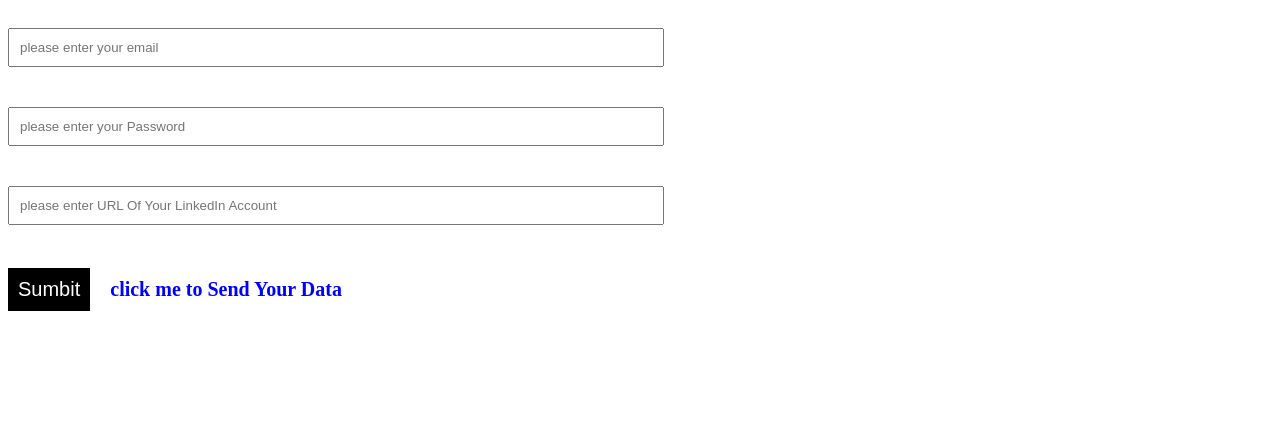
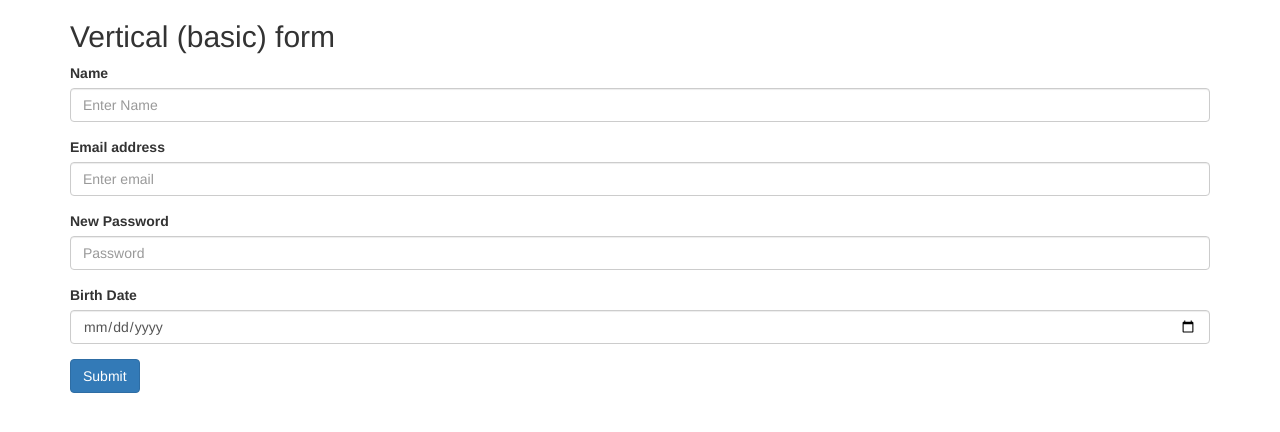
Before and after one commit to laila910/VlidatationInputsForm, a PHP site: page / in a window 1280 px wide. Shown: the top 432 px of the page. Run offline with PHP 8.4, Linux system fonts and the light colour scheme.

Commit message:
Update index.php

```diff
--- a/index.php
+++ b/index.php
@@ -1,4 +1,6 @@
  <?php
+  $errorMessages=array(); //associative array to carry the errors during check the validation
+
 function CleanInputs($input)
 {
     $input=trim($input);
@@ -6,25 +8,8 @@ function CleanInputs($input)
     $input=htmlspecialchars($input);
     return $input;
 }
-function ValidEmail($email){
-    if(!empty($email)){
 
-    if(!filter_var($email,FILTER_VALIDATE_EMAIL)){
-        $s_email = filter_var($email,FILTER_SANITIZE_EMAIL);
-        if(!filter_var($email,FILTER_VALIDATE_EMAIL)){
-            echo 'Note: You can use this email'.' '.$s_email;
 
-          }
-
-    }else{
-        return 'Valid Email';
-
-    }
-}else{
-    echo '<br>Note : Please Enter Your Email!';
-}
-
-}
 function ValidURL($AccountOfLinkedIn){
     if(!empty( $AccountOfLinkedIn)){
          $AccountOfLinkedIn=trim($AccountOfLinkedIn);
@@ -54,91 +39,102 @@ function validpass($password){
 
  if($_SERVER['REQUEST_METHOD']=="POST"){
 
+     $name =CleanInputs($_POST["name"]);
      $email =CleanInputs($_POST["email"]);
      $password =CleanInputs($_POST["password"]);
      $AccountOfLinkedIn=$_POST["account"];
+     //check the email
+       if(!empty($email)){
 
-     if((validEmail($email)=="Valid Email")||(validURL($AccountOfLinkedIn)=="Valid URL")||(validpass($password)=="Valid password")){
+            if(!filter_var($email,FILTER_VALIDATE_EMAIL)){
+                 $s_email = filter_var($email,FILTER_SANITIZE_EMAIL);
+                   if(!filter_var($s_email,FILTER_VALIDATE_EMAIL)){
+                        $errorMessages['email'] = 'error your Email is not valid! ';
 
-          if(((validURL($AccountOfLinkedIn)=="Valid URL")||(validpass($password)=="Valid password"))){
-               if((validpass($password)=="Valid password")){
+                    }
+
+             }else{
+                      return $email;
+
+                  }
+        }else{
+                  $errorMessages['email'] = 'error Email Required!';
+            }
+
+
+     if(count($errorMessages) == 0){
+
+        echo 'your name is : '.$name.'<br> your email is :'.$email.'<br> your password is:'.$password.'<br> your LinkedIn Account is:'.$AccountOfLinkedIn;
+     }else{
+
+     // print error messages
+     foreach($errorMessages as $key => $value){
+
+        echo '* '.$key.' : '.$value.'<br>';
+     }
+
+
+    }
+}
 
 
 
 
 
 
-        }else{
-              echo '<br>your Email is '.' '.$email .'<br> Your Password is :'.' '.$password.'<br>your LinkdIn Account (URL) is '.' '.$AccountOfLinkedIn;
-        }
-    }
-}
-
-
-
-
-}
-
-
 
 
   ?>
  <!DOCTYPE html>
-
- <html>
+ <html lang="en">
 
      <head>
+         <title>Register</title>
          <meta charset="utf-8">
-         <meta http-equiv="X-UA-Compatible" content="IE=edge">
-         <title></title>
-         <meta name="description" content="">
          <meta name="viewport" content="width=device-width, initial-scale=1">
-         <link rel="stylesheet" href="">
-         <style>
-         body {
-             font-size: 20px;
-             color: blue;
-             font-weight: bolder;
-         }
-
-         input {
-             width: 50%;
-             padding: 10px;
-             margin-right: auto;
-             margin-left: auto;
-             margin-top: 20px;
-             margin-bottom: 20px;
-         }
-
-
-         button {
-             color: #fff;
-             background-color: #000;
-             border: none;
-             padding: 10px;
-             margin-right: 20px;
-             font-size: 20px;
-             margin-bottom: 20px;
-         }
-
-         </style>
+         <link rel="stylesheet" href="https://maxcdn.bootstrapcdn.com/bootstrap/3.4.1/css/bootstrap.min.css">
+         <script src="https://ajax.googleapis.com/ajax/libs/jquery/3.5.1/jquery.min.js"></script>
+         <script src="https://maxcdn.bootstrapcdn.com/bootstrap/3.4.1/js/bootstrap.min.js"></script>
      </head>
 
      <body>
 
+         <div class="container">
+             <h2>Vertical (basic) form</h2>
+             <form method="post" action="<?php echo htmlspecialchars($_SERVER['PHP_SELF']);?>"
+                 enctype="multipart/form-data">
 
-         <form method="post" action="<?php echo $_SERVER['PHP_SELF'] ?> ">
+                 <div class="form-group">
+                     <label for="exampleInputEmail1">Name</label>
+                     <input type="text" name="name" class="form-control" id="exampleInputName" aria-describedby=""
+                         placeholder="Enter Name">
+                 </div>
 
-             <input type="text" name="email" placeholder="please enter your email"><br>
-             <input type="text" name="password" placeholder="please enter your Password"><br>
-             <input type="text" name="account" placeholder="please enter URL Of Your LinkedIn Account"><br><br>
 
-             <button type="submit" name="submit" value="submit"> Sumbit</button><span>click me to Send Your Data </span>
-         </form>
+                 <div class="form-group">
+                     <label for="exampleInputEmail1">Email address</label>
+                     <input type="email" name="email" class="form-control" id="exampleInputEmail1"
+                         aria-describedby="emailHelp" placeholder="Enter email">
+                 </div>
+
+                 <div class="form-group">
+                     <label for="exampleInputPassword1">New Password</label>
+                     <input type="password" name="password" class="form-control" id="exampleInputPassword1"
+                         placeholder="Password">
+                 </div>
+
+
+                 <div class="form-group">
+                     <label for="exampleInputPassword1">Birth Date</label>
+                     <input type="date" name="Bdate" class="form-control">
+                 </div>
 
 
 
-         <script src="" async defer></script>
+                 <button type="submit" class="btn btn-primary">Submit</button>
+             </form>
+         </div>
+
      </body>
 
  </html>
```
